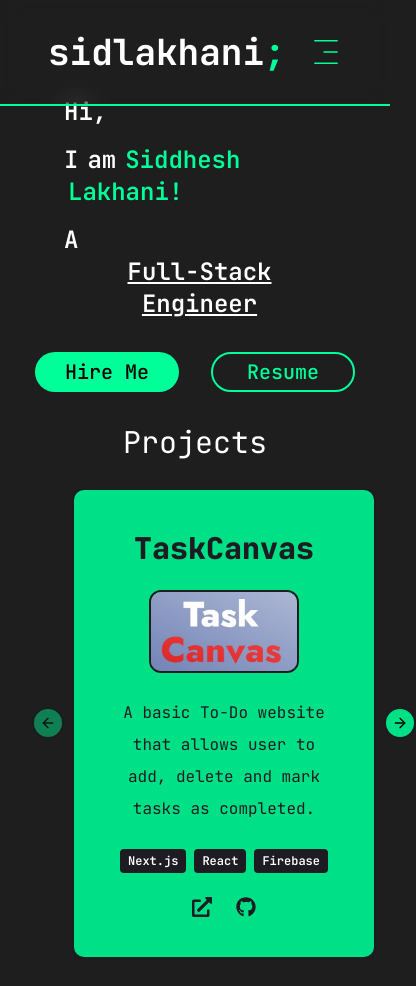
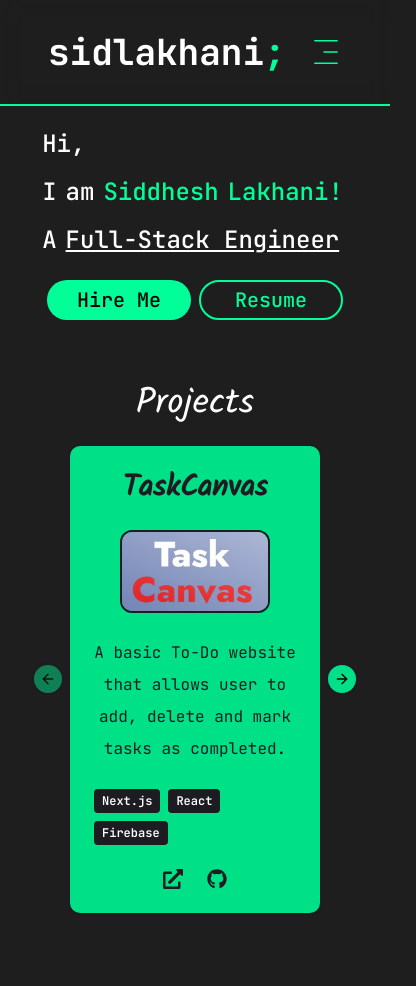
Before and after one commit to sid-lakhani/sidlakhani_pf, a Next.js app: page /projects in a window 390 px wide. Shown: the whole page, 416 px wide, since content can reach past the window. After the commit the page ends 919 px from the top, so only its background shows below. Built offline with nearby package versions, Linux system fonts and the light colour scheme.

Commit message:
fix: :art: CSS
fixed excess tailwind classes and cleaned code

```diff
--- a/src/app/contact/page.tsx
+++ b/src/app/contact/page.tsx
@@ -10,7 +10,7 @@ import { CiMail } from "react-icons/ci";
 export default function Contact() {
   useScrollToTop();
   return (
-    <main className="h-max w-[80vw] md:w-full xl:col-span-4 items-center justify-between mt-8 xl:mt-24">
+    <main className="xl:min-h-[580px] w-[100%] xl:col-span-4 items-center justify-between mt-8 xl:mt-0">
       <div className="flex flex-col items-center bg-primary border-2 border-accent rounded-3xl p-4 md:p-16 md:pb-12">
         <div className="flex flex-col items-center justify-evenly mt-4 xl:w-full">
           <h2 className="text-3xl xl:text-5xl text-accent font-secondary">
@@ -45,14 +45,14 @@ export default function Contact() {
               Send
             </Button>
           </form>
-          <div className="flex flex-row items-center m-6 mb-0 gap-2 xl:gap-4 text-accent bg-primary p-2 rounded-lg font-secondary text-md xl:text-xl">
+          <div className="flex flex-row items-center m-6 mb-0 gap-2 xl:gap-4 text-accent bg-primary p-2 rounded-lg font-secondary text-sm xl:text-xl">
             Support Me:
             <Link href="https://www.buymeacoffee.com/sidlakhani">
               <Image
                 src="/bmc_button.png"
                 alt="support me"
-                width={130}
-                height={100}
+                width={100}
+                height={80}
                 className="md:w-[150px]"
               />
             </Link>
--- a/src/app/globals.css
+++ b/src/app/globals.css
@@ -69,7 +69,3 @@
     line-clamp: 4;
   }
 }
-
-html {
-  @apply h-full
-}
--- a/src/app/layout.tsx
+++ b/src/app/layout.tsx
@@ -5,7 +5,6 @@ import "./globals.css";
 //components
 import Header from "@/components/Header";
 import LayoutElements from "@/components/LayoutElements";
-import PageEffect from "@/components/animations/PageEffect";
 import PageTransition from "@/components/animations/PageTransition";
 
 const jetbrainsMono = JetBrains_Mono({
@@ -71,11 +70,10 @@ export default function RootLayout({
 }>) {
   return (
     <html lang="en">
-      <body className={`${jetbrainsMono.className} min-h-[100vh] -mt-8`}>
+      <body className={`${jetbrainsMono.className} ${kalam.variable} min-h-[100dvh] `}>
         <Header />
-        <PageEffect />
         <PageTransition>
-          <main className="min-h-[90dvh] xl:grid grid-cols-7 text-center xl:text-left gap-4 mx-16 md:mx-32 mt-8 content-center my-auto">
+          <main className="min-h-[100dvh] xl:grid grid-cols-7 text-center xl:text-left gap-4 mx-16 md:mx-32 items-center">
             <LayoutElements />
             {children}
           </main>
--- a/src/app/page.tsx
+++ b/src/app/page.tsx
@@ -9,7 +9,7 @@ import { FaGithub, FaInstagram, FaLinkedin } from "react-icons/fa";
 export default function Home() {
   useScrollToTop();
   return (
-    <div className="h-max xl:min-h-[580px] xl:col-span-4 xl:border-2 border-white rounded-3xl items-center justify-between mt-4 md:mt-8 xl:mt-24">
+    <div className="h-max xl:min-h-[580px] xl:col-span-4 xl:border-2 border-white rounded-3xl items-center justify-between mt-8 xl:mt-0">
       <div className="mt-2 xl:mt-20 xl:mx-32 flex flex-col gap-8 xl:grid xl:grid-cols-2 items-center">
         <Image
           src="/me.jpg"
--- a/src/app/projects/page.tsx
+++ b/src/app/projects/page.tsx
@@ -5,9 +5,9 @@ import { useScrollToTop } from "@/hooks/useScrollToTop";
 export default function Projects() {
   useScrollToTop();
   return (
-    <div className="md:col-span-4 flex-col items-center justify-between xl:mt-16">
-      <h2 className="inline-block xl:hidden text-3xl font-secondary mt-8">Projects</h2>
-      <div className="xl:w-auto xl:h-[600px] xl:overflow-y-scroll py-2 mt-2 xl:mt-12 custom-scrollbar">
+    <div className="xl:col-span-4 flex-col items-center justify-between mt-8 xl:mt-0">
+      <h2 className="inline-block xl:hidden text-4xl md:text-5xl font-secondary mt-8">Projects</h2>
+      <div className="xl:w-auto xl:h-[580px] xl:overflow-y-scroll mt-4 xl:mt-12 custom-scrollbar">
         <ProjectsCard />
       </div>
     </div>
--- a/src/app/skills/page.tsx
+++ b/src/app/skills/page.tsx
@@ -9,7 +9,7 @@ import MiscSkills from "@/components/MiscSkills";
 export default function Skills() {
   useScrollToTop();
   return (
-    <main className="h-max md:col-span-4 items-center justify-between mt-2 xl:mt-24">
+    <main className="xl:h-[580px] md:col-span-4 items-center justify-between mt-8 xl:mt-0">
       <div className="xl:flex flex-col items-center hidden">
         <Tabs defaultValue="frontend" className="w-full xl:z-50">
           <TabsList className="flex align-center justify-center gap-4">
--- a/src/components/Header.tsx
+++ b/src/components/Header.tsx
@@ -5,7 +5,7 @@ import MobileNav from "./MobileNav";
 
 const Header = () => {
   return (
-    <header className="custom-blur p-8 md:p-10 xl:py-12 text-white fixed w-full top-0 left-0 border-b-2 border-accent xl:border-0 z-50">
+    <header className="custom-blur p-8 md:p-12 xl:pl-32 text-white fixed w-full top-0 left-0 border-b-2 border-accent xl:border-0 z-50">
       <div className="flex justify-between items-center px-4 md:px-8 xl:px-24">
         <Link href={"/"}>
           <div className="flex items-center">
--- a/src/components/LayoutElements.tsx
+++ b/src/components/LayoutElements.tsx
@@ -1,18 +1,18 @@
-import React from 'react'
-import AnimationText from './animations/AnimationText'
-import Link from 'next/link'
-import { Button } from './ui/button'
-import Nav from './Nav'
+import React from "react";
+import AnimationText from "./animations/AnimationText";
+import Link from "next/link";
+import { Button } from "./ui/button";
+import Nav from "./Nav";
 
 export default function LayoutElements() {
   return (
-        <div className="xl:col-span-3 h-max xl:pl-8 mt-24 md:mt-32 xl:mt-40">
-              <div className="xl:mt-8 font-semibold">
+    <div className="pt-32 md:pt-40 xl:pt-0 xl:col-span-3 xl:w-auto xl:h-auto w-full h-full xl:pl-8 flex flex-col xl:items-start items-center">
+      <div className="font-medium">
         <AnimationText text="Hi," />
         <AnimationText text="I am Siddhesh Lakhani!" />
         <AnimationText text="A Full-Stack Engineer" />
       </div>
-              <div className="flex flex-row gap-8 mt-8 md:mt-10 xl:mt-12 xl:ml-8 font-medium justify-center xl:justify-normal">
+      <div className="flex flex-row gap-2 md:gap-4 xl:gap-8 mt-2 md:mt-4 xl:ml-12 font-medium justify-center">
         <Link href={"./contact"}>
           <Button className="w-36 text-xl bg-accent text-black hover:bg-accent-hover duration-300 transition-all rounded-3xl">
             Hire Me
@@ -26,5 +26,5 @@ export default function LayoutElements() {
       </div>
       <Nav />
     </div>
-    )
+  );
 }
--- a/src/components/ProjectsCard.tsx
+++ b/src/components/ProjectsCard.tsx
@@ -73,17 +73,17 @@ const ProjectsCard = () => {
           );
         })}
       </div>
-      <div className="xl:hidden inline-block">
-        <Carousel className="w-full max-w-xs">
+      <div className="xl:hidden flex ">
+        <Carousel className="w-full max-w-xs p-1">
           <CarouselContent>
             {projects.map((project, index) => {
               const isExpanded = expanded[index];
               return (
                 <CarouselItem key={index}>
-                  <div className="p-2">
+                  <div className="">
                     <Card
                       key={index}
-                      className="border-2 border-primary bg-accent-hover rounded-xl p-4"
+                      className="border-2 border-primary bg-accent-hover rounded-xl"
                     >
                       <CardHeader className="items-center">
                         <h1 className="text-3xl text-primary font-extrabold font-secondary">
--- a/src/components/animations/AnimationText.tsx
+++ b/src/components/animations/AnimationText.tsx
@@ -78,7 +78,7 @@ const AnimationText = ({ text }: { text: string }) => {
 
   return (
     <motion.div
-      style={{ overflow: "hidden", display: "flex", flexWrap: "wrap" }}
+      style={{ overflow: "hidden", display: "flex", flexWrap: "nowrap" }}
       variants={container}
       initial="hidden"
       animate="visible"
--- a/src/components/animations/PageEffect.tsx
+++ /dev/null
@@ -1,22 +0,0 @@
-"use client";
-
-import { AnimatePresence, motion } from "framer-motion";
-import { usePathname } from "next/navigation";
-
-//components
-import Reload from "./Reload";
-
-const PageEffect = () => {
-  const pathname = usePathname();
-  return (
-    <AnimatePresence mode="wait">
-      <div key={pathname}>
-        <div className="h-screen w-screen fixed top-0 left-0 right-0 pointer-events-none z-40 flex">
-            <Reload />
-        </div>
-      </div>
-    </AnimatePresence>
-  );
-};
-
-export default PageEffect;
```
Lines whose indentation alone changed are shown as unchanged.
